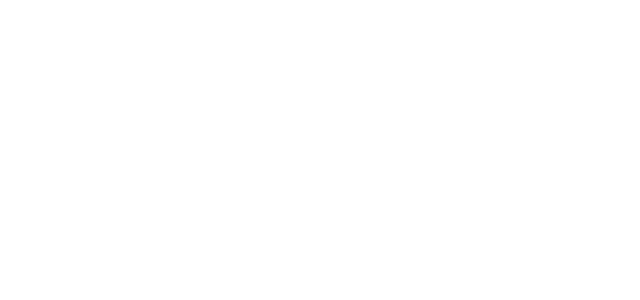
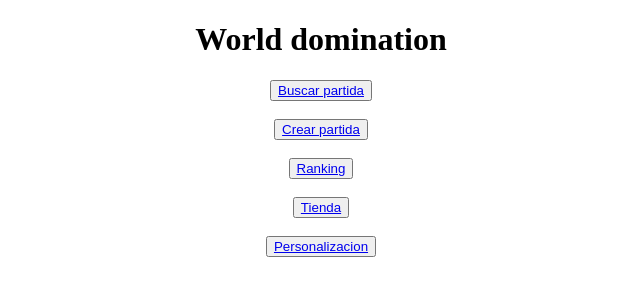
Before and after one commit to UNIZAR-30226-2022-01/proyecto_software_frontend_react, a React (Create React App) app: page /inicio in a window 1280 px wide. Before the commit this address had no page. Shown: the top 300 px of the page, without its empty margins (319-959 px from the left). Built offline with nearby package versions, Linux system fonts and the light colour scheme.

Commit message:
Emilio y Fran 21-03

```diff
--- a/src/App.js
+++ b/src/App.js
@@ -2,6 +2,12 @@ import React from 'react';
 import Identificacion from "./paginas/identificacion/Identificacion";
 import Registrar from "./paginas/registrar/Registrar";
 import IniciarSesion from "./paginas/iniciarSesion/IniciarSesion";
+import Inicio from "./paginas/inicio/Inicio";
+import BuscarPartida from "./paginas/buscarPartida/BuscarPartida";
+import CrearPartida from "./paginas/crearPartida/CrearPartida";
+import Ranking from "./paginas/ranking/Ranking";
+import Tienda from "./paginas/tienda/Tienda";
+import Personalizacion from "./paginas/personalizacion/Personalizacion";
 import { BrowserRouter, Route, Routes} from "react-router-dom";
 
 export default class App extends React.Component {
@@ -12,6 +18,12 @@ export default class App extends React.Component {
           <Route exact path="/" element={<Identificacion />} />
           <Route path="/iniciarSesion" element={<IniciarSesion />} />
           <Route path="/registrarUsuario" element={<Registrar />} />
+          <Route path="/inicio" element={<Inicio />} />
+          <Route path="/buscarPartida" element={<BuscarPartida />} />
+          <Route path="/crearPartida" element={<CrearPartida />} />
+          <Route path="/ranking" element={<Ranking />} />
+          <Route path="/tienda" element={<Tienda />} />
+          <Route path="/personalizacion" element={<Personalizacion />} />
         </Routes>
       </BrowserRouter>
     );
--- a/src/paginas/buscarPartida/BuscarPartida.jsx
+++ b/src/paginas/buscarPartida/BuscarPartida.jsx
@@ -0,0 +1,13 @@
+import React from 'react';
+import "./buscarPartida.css";
+
+export default class BuscarPartida extends React.Component {
+  render() {
+    return (
+    <div className="cen">
+      <h1>Buscar partida</h1>
+
+    </div>
+    );
+  }
+}
--- a/src/paginas/crearPartida/CrearPartida.jsx
+++ b/src/paginas/crearPartida/CrearPartida.jsx
@@ -0,0 +1,13 @@
+import React from 'react';
+import "./crearPartida.css";
+
+export default class CrearPartida extends React.Component {
+  render() {
+    return (
+    <div className="cen">
+      <h1>Crear partida</h1>
+
+    </div>
+    );
+  }
+}
--- a/src/paginas/iniciarSesion/IniciarSesion.jsx
+++ b/src/paginas/iniciarSesion/IniciarSesion.jsx
@@ -58,8 +58,10 @@ export default class IniciarSesion extends React.Component {
 		console.log(this.state.contrasegna);
 
 		if (validarFormato(this.state.errores)) {
-      console.info('Valid Form')
+			console.info('Valid Form');
 			// Conectar API
+			window.location.assign("/inicio");
+
 		}
 	};
 
--- a/src/paginas/inicio/Inicio.jsx
+++ b/src/paginas/inicio/Inicio.jsx
@@ -0,0 +1,39 @@
+import React from 'react';
+import { Link } from "react-router-dom";
+import "./inicio.css";
+
+export default class Inicio extends React.Component {
+  render() {
+    return (
+    <div className="cen">
+      <h1>World domination</h1>
+
+      <button>
+        <Link to="/buscarPartida">Buscar partida</Link>
+      </button>
+      <br></br><br></br>
+
+      <button>
+        <Link to="/crearPartida">Crear partida</Link>
+      </button>
+      <br></br><br></br>
+
+      <button>
+        <Link to="/ranking">Ranking</Link>
+      </button>
+      <br></br><br></br>
+
+      <button>
+        <Link to="/tienda">Tienda</Link>
+      </button>
+      <br></br><br></br>
+
+      <button>
+        <Link to="/personalizacion">Personalizacion</Link>
+      </button>
+      <br></br><br></br>
+
+    </div>
+    );
+  }
+}
--- a/src/paginas/personalizacion/Personalizacion.jsx
+++ b/src/paginas/personalizacion/Personalizacion.jsx
@@ -0,0 +1,13 @@
+import React from 'react';
+import "./personalizacion.css";
+
+export default class Personalizacion extends React.Component {
+  render() {
+    return (
+    <div className="cen">
+      <h1>Personalizacion</h1>
+
+    </div>
+    );
+  }
+}
--- a/src/paginas/ranking/Ranking.jsx
+++ b/src/paginas/ranking/Ranking.jsx
@@ -0,0 +1,13 @@
+import React from 'react';
+import "./ranking.css";
+
+export default class Ranking extends React.Component {
+  render() {
+    return (
+    <div className="cen">
+      <h1>Ranking</h1>
+
+    </div>
+    );
+  }
+}
--- a/src/paginas/tienda/Tienda.jsx
+++ b/src/paginas/tienda/Tienda.jsx
@@ -0,0 +1,13 @@
+import React from 'react';
+import "./tienda.css";
+
+export default class Tienda extends React.Component {
+  render() {
+    return (
+    <div className="cen">
+      <h1>Tienda</h1>
+
+    </div>
+    );
+  }
+}
```
Also changed, not shown: src/componentes/barraSuperior/barraSuperior.css (added), src/componentes/barraSuperior/barraSuperior.jsx (added), src/paginas/registrar/Registrar.jsx (indentation only). Lines whose indentation alone changed are shown as unchanged.
